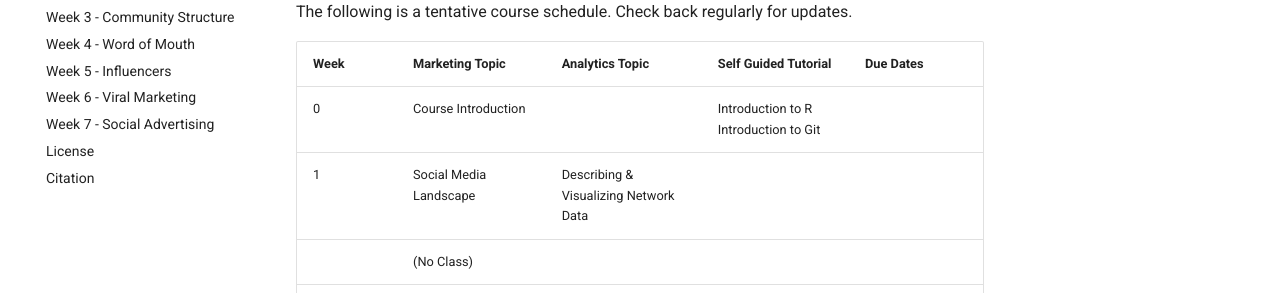
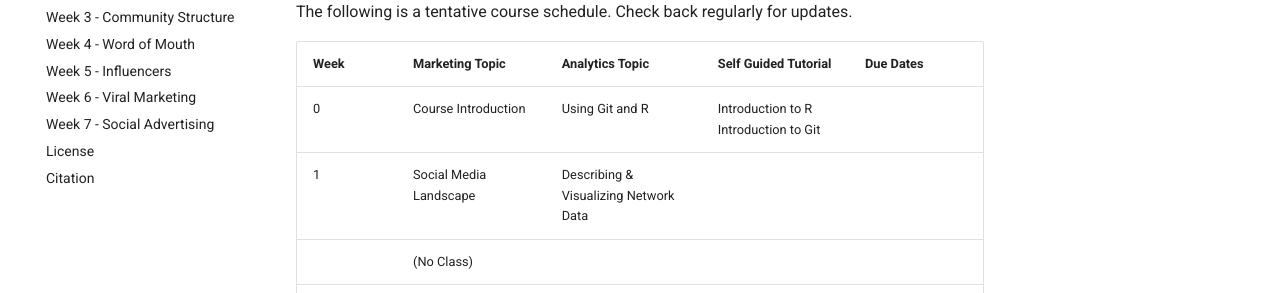
Before and after one commit to tisem-digital-marketing/2021-smwa, an MkDocs documentation site: the page built from docs/schedule.md, in a window 1280 px wide and 1120 px high. Shown: the part 355-648 px from the top of the window. Built offline with MkDocs 1.6.1 and Material for MkDocs 9.7.7, drawn with Linux system fonts in a browser that asks for light colours; old or Windows-style settings are respelled for this version of MkDocs.

Commit message:
update schedule

```diff
--- a/docs/schedule.md
+++ b/docs/schedule.md
@@ -10,7 +10,7 @@ Check back regularly for updates.
 
 | Week | Marketing Topic                       | Analytics Topic                        | Self Guided Tutorial                  | Due Dates                        |
 |------|---------------------------------------|----------------------------------------|---------------------------------------|----------------------------------|
-| 0    |  Course Introduction          |                                        | Introduction to R Introduction to Git |                                  |
+| 0    |  Course Introduction          |   Using Git and R                       | Introduction to R Introduction to Git |                                  |
 | 1    | Social Media Landscape                | Describing & Visualizing  Network Data |                                       |                                  |
 |      |  (No Class)                    |                                        |                                       |                                  |
 | 2    | Online Reputation                     | Multiple Regression Review             |                                       |                                  |
```
